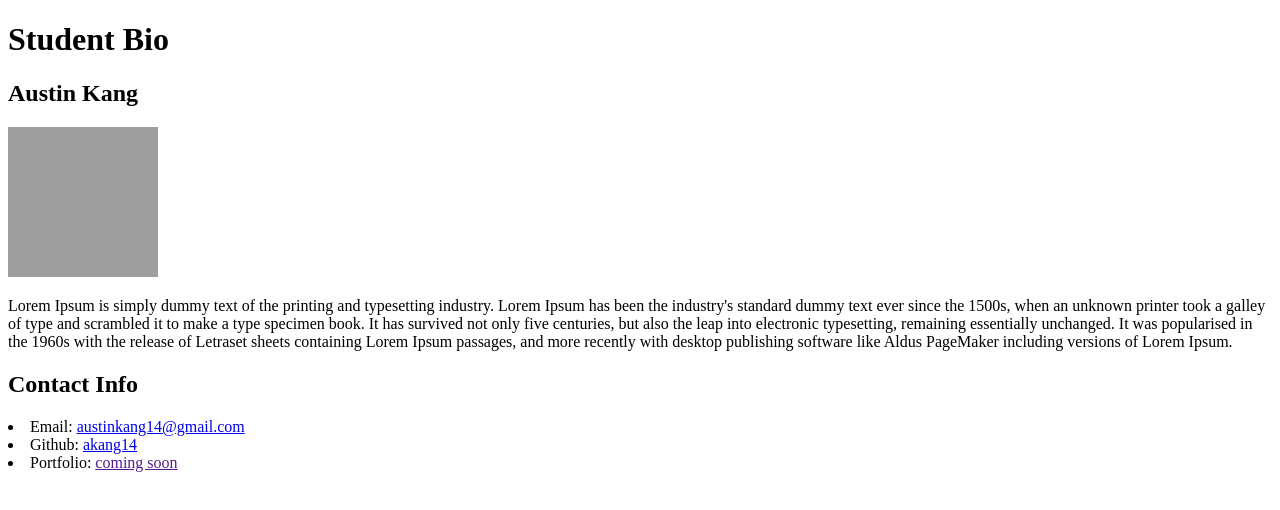
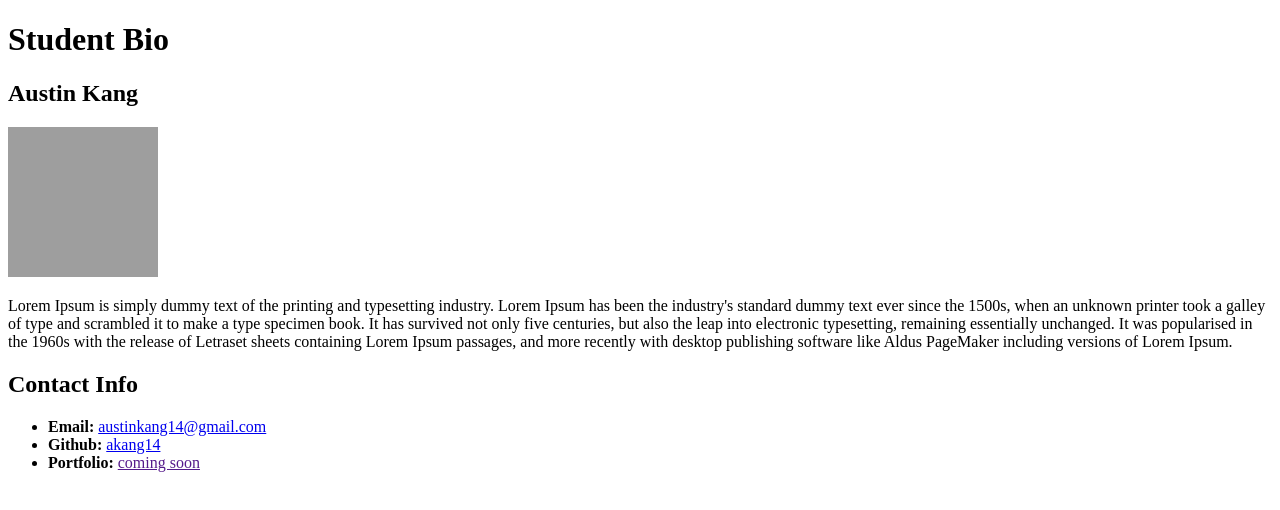
Before and after one commit to akang14/austinbio, a plain HTML site: page index.html in a window 1280 px wide. Drawn offline with Linux system fonts and the light colour scheme; grey boxes are pictures that could not be loaded.

Commit message:
austin bio

```diff
--- a/index.html
+++ b/index.html
@@ -7,16 +7,20 @@
     <title>Document</title>
 </head>
 <h1>Student Bio</h1>
+
 <h2>Austin Kang</h2>
+
 <img src="https://scontent-lax3-1.xx.fbcdn.net/v/t1.0-9/41096933_10209600753694167_1285507278178353152_n.jpg?_nc_cat=110&_nc_ht=scontent-lax3-1.xx&oh=cf49310f7cd205e79e1ae6515e8db6b1&oe=5D69004D" width="150" height="150"/>
 <p>Lorem Ipsum is simply dummy text of the printing and typesetting industry. Lorem Ipsum has been the industry's standard dummy text ever since the 1500s, when an unknown printer took a galley of type and scrambled it to make a type specimen book. It has survived not only five centuries, but also the leap into electronic typesetting, remaining essentially unchanged. It was popularised in the 1960s with the release of Letraset sheets containing Lorem Ipsum passages, and more recently with desktop publishing software like Aldus PageMaker including versions of Lorem Ipsum.</p>
+
 <h2>Contact Info</h2>
+<ul>
+    <li><strong>Email: </strong> <a href="mailto: austinkang14@gmail.com">austinkang14@gmail.com</a></li>
 
-<li>Email: <a href="google.com" target="_blank">austinkang14@gmail.com</a></li>
+    <li><strong>Github: </strong><a href="https://github.com/akang14" target="_blank">akang14</a></li>
 
-<li>Github: <a href="https://github.com/akang14" target="_blank">akang14</a></li>
-
-<li>Portfolio: <a href="">coming soon</a></li>
+    <li><strong>Portfolio: </strong><a href="">coming soon</a></li>
+</ul>
 
 </body>
 </html>
```
Also changed, not shown: style.css (added).
